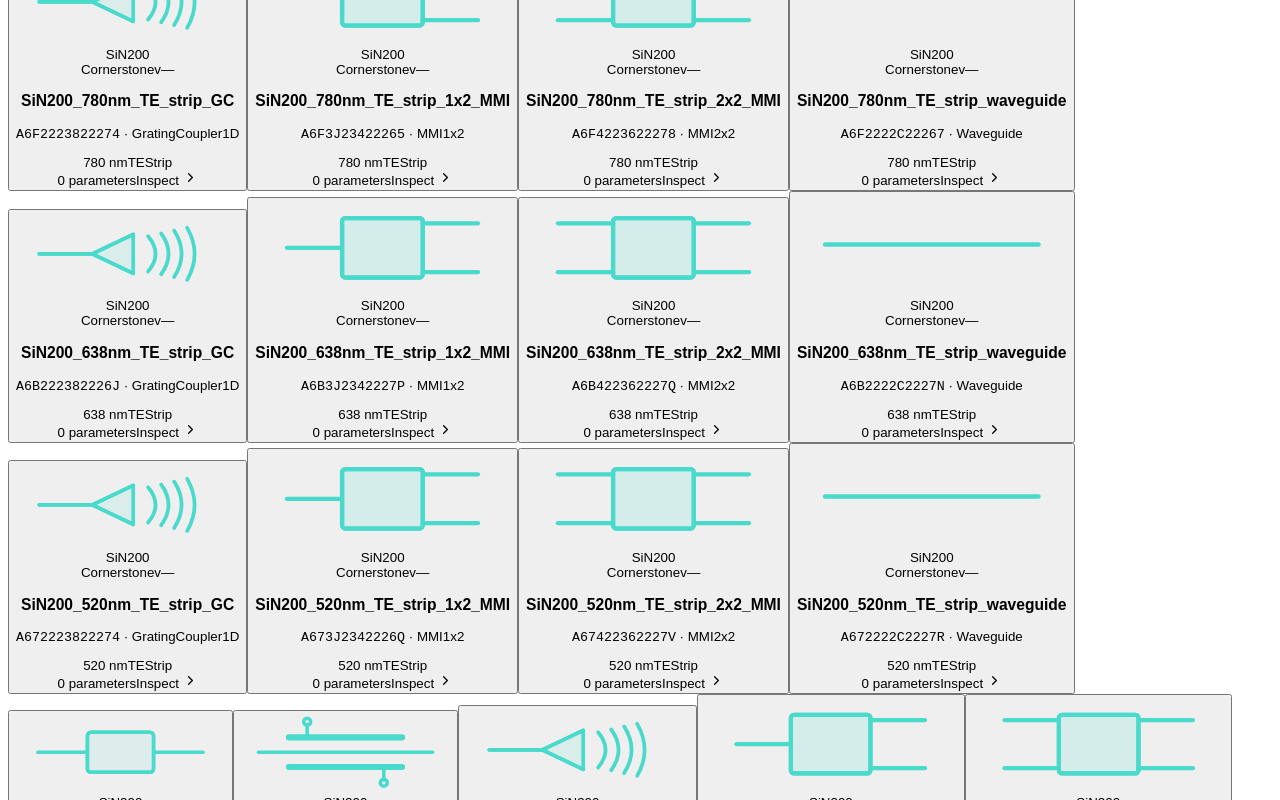
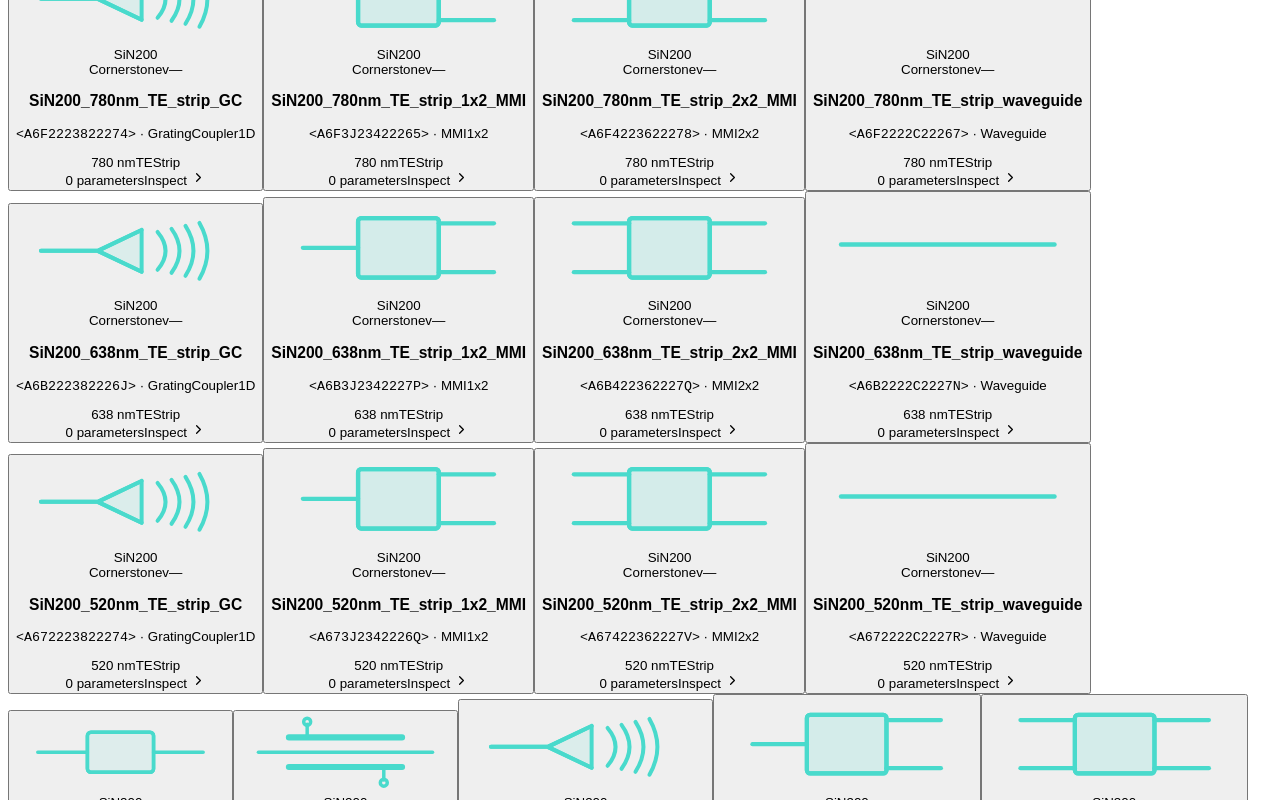
Before and after one commit to PIC-Designer/PIC-studio, a React (Vite) app: page / in a window 1280 px wide. Shown: the part 2760-3560 px from the top of the page. Built offline with nearby package versions, Linux system fonts and the light colour scheme; the HTML template or start-up script is replaced by a standard one.

Commit message:
Wrap displayed UIDs in angle brackets

```diff
--- a/src/App.tsx
+++ b/src/App.tsx
@@ -124,7 +124,7 @@ function DesignCard({ design, onOpen }: { design: Design; onOpen: () => void })
           <span className="version">v{design.version}</span>
         </div>
         <h3>{design.name}</h3>
-        <p className="function-name"><code>{design.uid}</code> · {prettify(design.deviceType)}</p>
+        <p className="function-name"><code>{`<${design.uid}>`}</code> · {prettify(design.deviceType)}</p>
         <div className="chips">
           <span>{design.wavelength}</span><span>{design.mode}</span><span>{design.crossSection}</span>
         </div>
--- a/src/ChipLibrary.tsx
+++ b/src/ChipLibrary.tsx
@@ -70,7 +70,7 @@ function UidGenerator({ onClose }: { onClose: () => void }) {
         <label><span>Type</span><input value={chipType} onChange={(event) => setChipType(event.target.value)} placeholder="test chip" /></label>
         <label className="full"><span>Create data</span><input value={createData} onChange={(event) => setCreateData(event.target.value)} placeholder="08/2026" /></label>
       </div>
-      {generatedUid && <div className="name-preview"><span>Generated UID — not saved</span><code>{generatedUid}</code><button type="button" className="copy-generated" onClick={() => navigator.clipboard.writeText(generatedUid)}><Copy size={13} /> Copy</button></div>}
+      {generatedUid && <div className="name-preview"><span>Generated UID — not saved</span><code>{`<${generatedUid}>`}</code><button type="button" className="copy-generated" onClick={() => navigator.clipboard.writeText(generatedUid)}><Copy size={13} /> Copy</button></div>}
       {fields.some((value) => !value.trim()) && <p className="form-error">All six fields are required.</p>}
       <div className="form-actions"><button type="button" onClick={onClose}>Close</button><button className="primary" disabled={fields.some((value) => !value.trim())}><Fingerprint size={16} /> Generate UID</button></div>
     </form>
@@ -96,7 +96,7 @@ export function ChipLibrary() {
   return <section className="content chip-library">
     <div className="chip-hero">
       <div><span className="eyebrow">DESIGN-LEVEL IDENTIFICATION</span><h2>Test chip library</h2><p>Track immutable design identities, revisions and design lineage independently from fabrication runs.</p></div>
-      <div className="uid-example"><span>UID FORMAT</span><strong>A7F29C4D81B6X</strong><small>13 characters · derived from 6 header fields</small></div>
+      <div className="uid-example"><span>UID FORMAT</span><strong>&lt;A7F29C4D81B6X&gt;</strong><small>13 characters · derived from 6 header fields</small></div>
     </div>
     <div className="chip-summary">
       <div><Cpu /><span><strong>{allRecords.length}</strong> chip designs</span></div>
@@ -109,7 +109,7 @@ export function ChipLibrary() {
     </div>
     {filtered.length ? <div className="chip-grid">{filtered.map((record) => <article className="chip-card" key={record.recordKey ?? record.uid}>
       <div className="chip-card-head"><span className={`chip-status ${record.status.toLowerCase()}`}>{record.status}</span><code>{record.currentRevision}</code></div>
-      <div className="uid-row"><strong>{record.uid}</strong>{record.uidStatus !== 'placeholder' && <button title="Copy UID" onClick={() => navigator.clipboard.writeText(record.uid)}><Copy size={14} /></button>}</div>
+      <div className="uid-row"><strong>{`<${record.uid}>`}</strong>{record.uidStatus !== 'placeholder' && <button title="Copy UID" onClick={() => navigator.clipboard.writeText(record.uid)}><Copy size={14} /></button>}</div>
       <p className="chip-name">{record.name}</p>
       <p className="chip-description">{record.description || 'No description supplied.'}</p>
       <div className="chip-tags"><span>MAIN: {record.main}</span><span>{record.platform}</span><span>{record.ioType}</span><span>{record.wavelengths.join('+')}</span><span>{record.chipType}</span></div>
```
